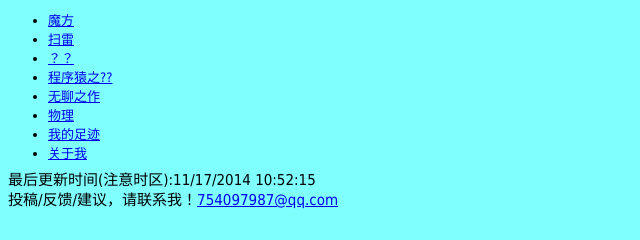
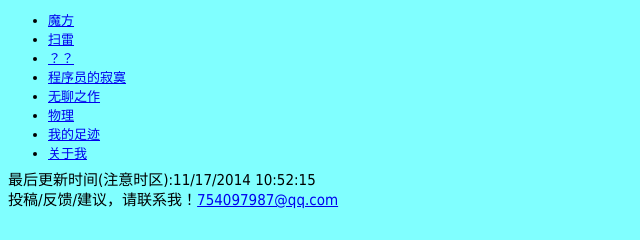
Before and after one commit to Geno1024/Geno1024.github.io_old, a plain HTML site: page index.html in a window 1280 px wide. Shown: the part 163-403 px from the top of the page, 0-640 px from the left. Drawn offline with Linux system fonts and the light colour scheme.

Commit message:
Change name of prgms

```diff
--- a/index.html
+++ b/index.html
@@ -17,7 +17,7 @@
 			<li><a href="/articles/rubik.html">魔方</a>
 			<li><a href="/articles/mineswep.html">扫雷</a>
 			<li><a href="/articles/what.html">？？</a>
-			<li><a href="/articles/prgms.html">程序猿之??</a>
+			<li><a href="/articles/prgms.html">程序员的寂寞</a>
 			<li><a href="/articles/boring.html">无聊之作</a>
 			<li><a href="/articles/physics.html">物理</a>
 			<li><a href="/articles/my.html">我的足迹</a>
```
